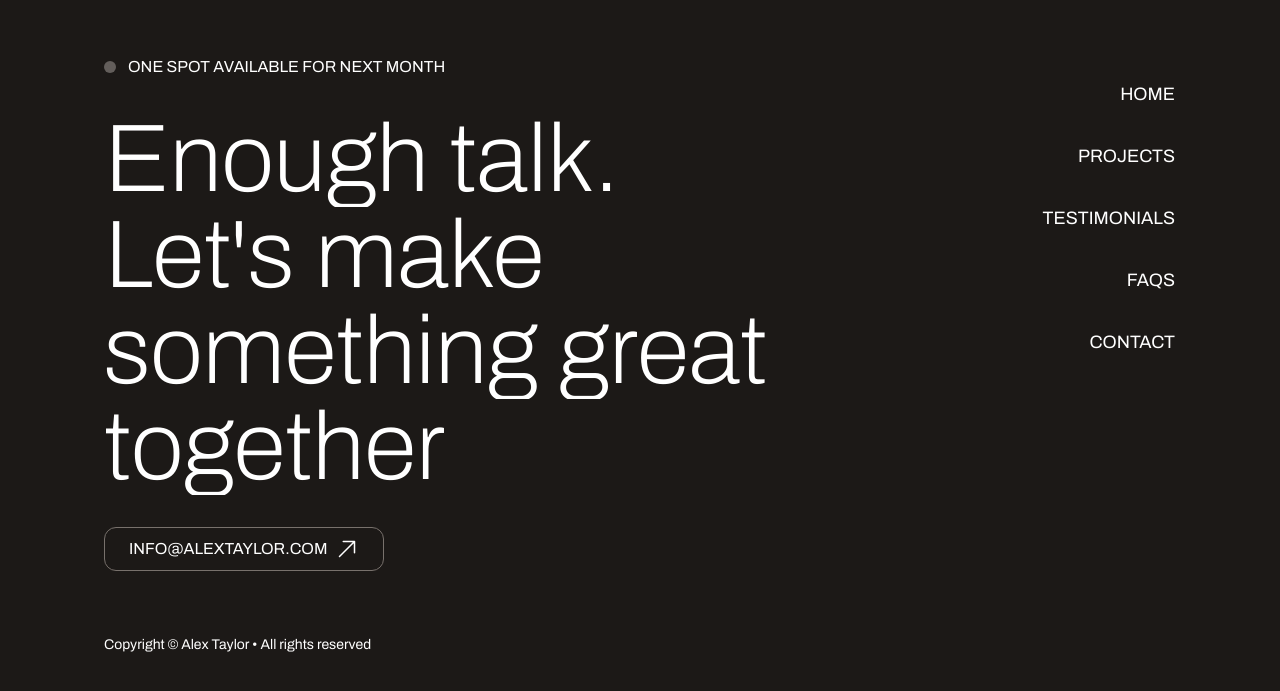
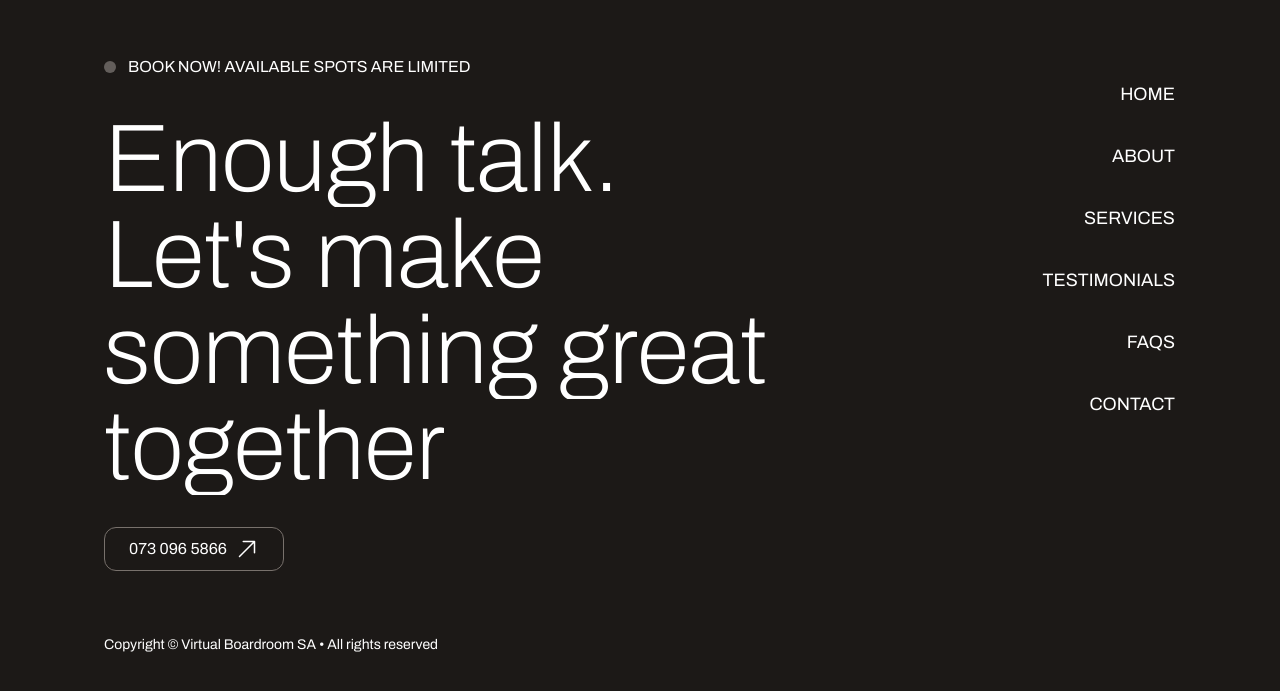
Before and after one commit to Sekwaticode/virtualboardroomsa, a Next.js app: page / in a window 1280 px wide. Shown: the part 6996-7687 px from the top of the page. Built offline with nearby package versions, Linux system fonts and the light colour scheme.

Commit message:
footer fixed

```diff
--- a/src/sections/Footer.tsx
+++ b/src/sections/Footer.tsx
@@ -10,19 +10,23 @@ const navItems = [
     label: "Home",
   },
   {
-    href: "#",
-    label: "Projects",
+    href: "#about",
+    label: "About",
   },
   {
-    href: "#",
+    href: "#services",
+    label: "Services",
+  },
+  {
+    href: "#testimonials",
     label: "Testimonials",
   },
   {
-    href: "#",
+    href: "#faqs",
     label: "FAQS",
   },
   {
-    href: "#",
+    href: "#contact",
     label: "Contact",
   },
 ];
@@ -37,12 +41,12 @@ const Footer: FC = () => {
     }
   }, [inView, entranceAnimation]);
   return (
-    <footer className="bg-stone-900 text-white">
+    <footer className="bg-stone-900 text-white" id="footer">
       <div className="container">
         <div className="section"> </div>
         <div className="flex items-center gap-3">
           <div className="size-3 rounded-full bg-stone-400 animate-pulse"></div>
-          <span className="uppercase">One spot available for next month</span>
+          <span className="uppercase">Book Now! Available spots are limited</span>
         </div>
         <div className="grid md:grid-cols-3 ">
           <div className="md:col-span-2">
@@ -72,7 +76,8 @@ const Footer: FC = () => {
                 </svg>
               }
             >
-              info@alextaylor.com
+              073 096 5866
+
             </Button>
           </div>
           <div>
@@ -88,7 +93,7 @@ const Footer: FC = () => {
           </div>
         </div>
         <p className="py-16 text-white-30 text-sm">
-          Copyright &copy; Alex Taylor &bull; All rights reserved
+          Copyright &copy; Virtual Boardroom SA &bull; All rights reserved
         </p>
       </div>
     </footer>
```
